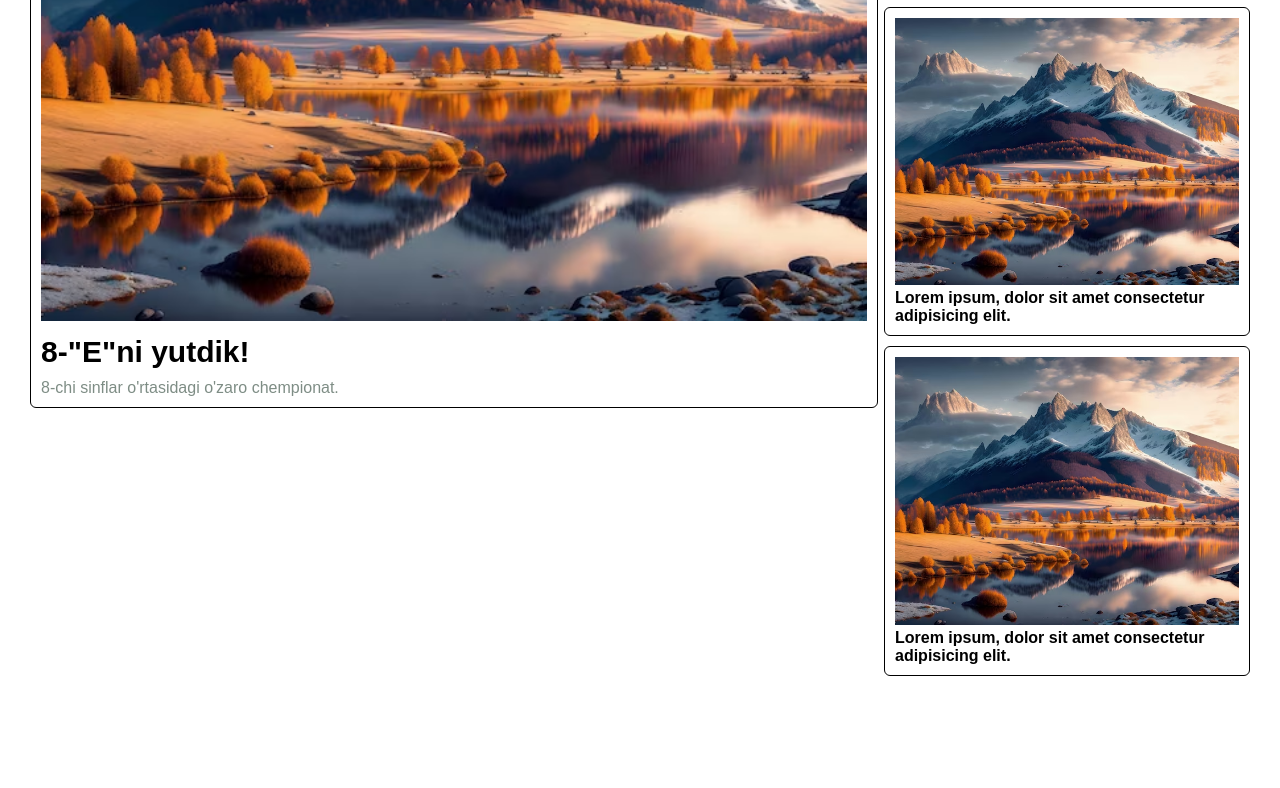
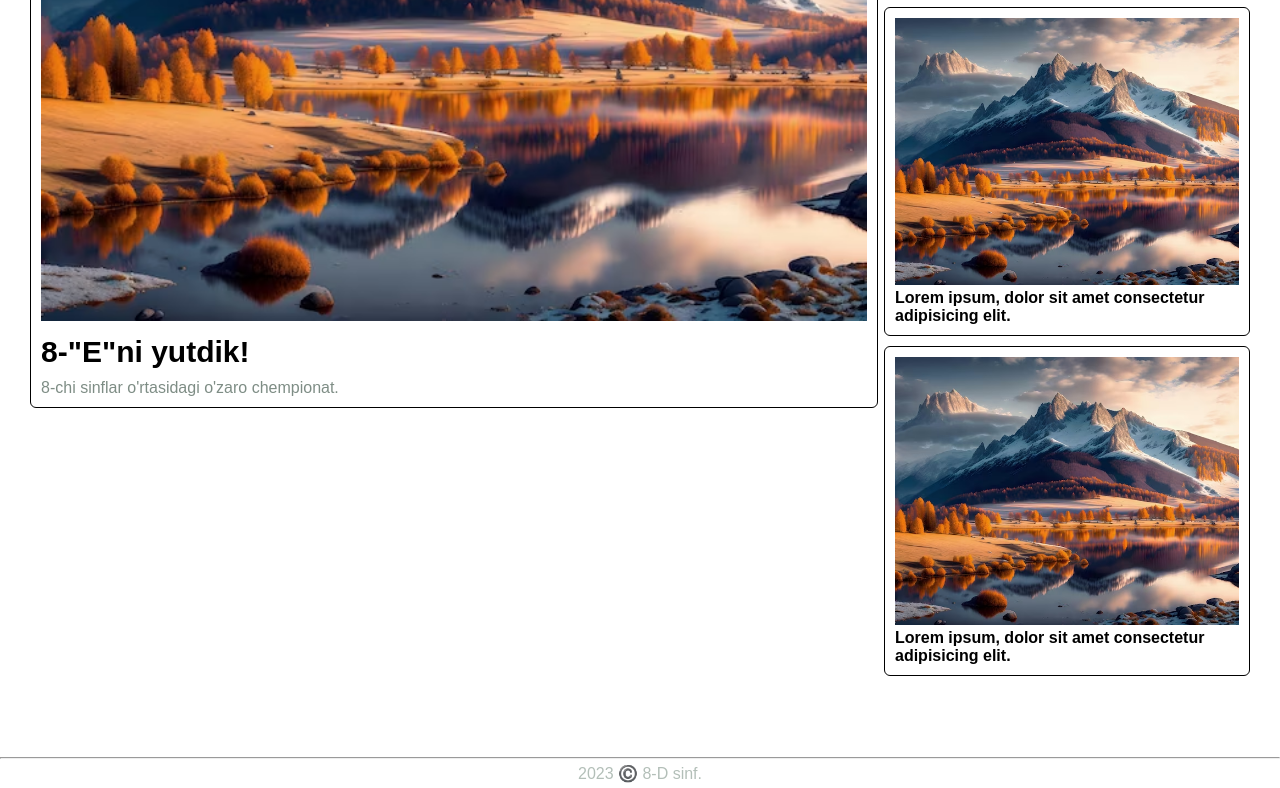
Before and after one commit to Muhammadislom14/our-class-main, a plain HTML site: page front-end__template/index.html in a window 1280 px wide. Shown: the part 423-1211 px from the top of the page. Before the commit the page ends 1109 px from the top, so only its background shows below. Drawn offline with Linux system fonts and the light colour scheme.

Commit message:
Add a footer site.

```diff
--- a/front-end__template/css/style.css
+++ b/front-end__template/css/style.css
@@ -138,3 +138,19 @@ body {
     box-shadow: 0 0 15px var(--black);
     transition: 0.3s;
 }
+
+/* FOOTER  */
+
+.footer {
+    display: block;
+    margin-top: 1100px;
+    bottom: 0;
+}
+.footer__hr {
+    display: block;
+}
+.footer__text {
+    color: var(--ash-grey);
+    margin: 5px;
+    text-align: center;
+}
--- a/front-end__template/index.html
+++ b/front-end__template/index.html
@@ -72,5 +72,14 @@
             </div>
         </div>
     </main>
+
+    <!-- FOOTER  -->
+
+    <footer class="footer">
+        <hr class="footer__hr">
+        <p class="footer__text">
+            2023 ©️ 8-D sinf.
+        </p>
+    </footer>
 </body>
 </html>
```
Also changed, not shown: front-end__template/components.html (+9 -2 lines).
